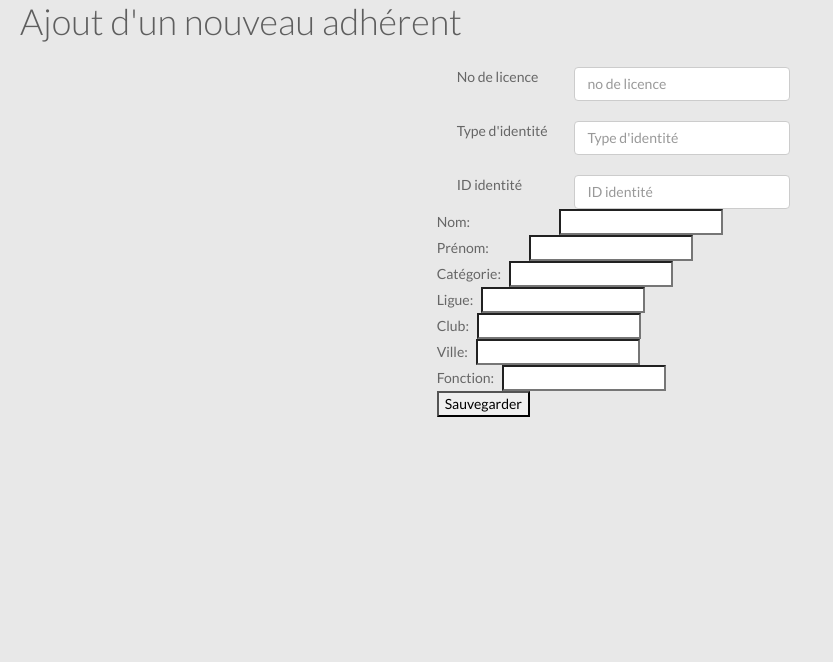
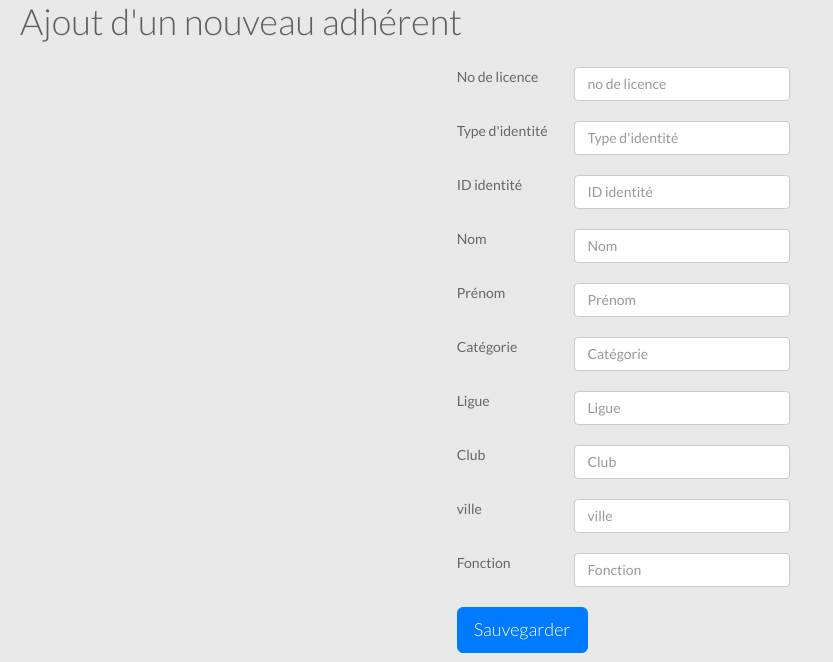
Before and after one commit to brookkk/espacefinassure, a PHP site: page /webapp/ajouter_adherent.php in a window 1280 px wide. Shown: the part 138-800 px from the top of the page, without its empty margins (0-833 px from the left). Run offline with PHP 8.4, Linux system fonts and the light colour scheme; a user stored in the database is signed in; some libraries are stand-ins or nearby versions.

Commit message:
ajout adherent form01

```diff
--- a/webapp/ajouter_adherent.php
+++ b/webapp/ajouter_adherent.php
@@ -112,11 +112,59 @@ if(!$_SESSION['pseudo'])
     </div>
   </div>
 
+            <div class="form-group row">
+    <label for="nom" class="col-sm-2 col-form-label">Nom</label>
+    <div class="col-sm-4">
+      <input type="text" class="form-control" name="nom" placeholder="Nom">
+    </div>
+  </div>
+
+      <div class="form-group row">
+    <label for="prenom" class="col-sm-2 col-form-label">Prénom</label>
+    <div class="col-sm-4">
+      <input type="text" class="form-control" name="prenom" placeholder="Prénom">
+    </div>
+  </div>
+
+    <div class="form-group row">
+    <label for="categorie" class="col-sm-2 col-form-label">Catégorie</label>
+    <div class="col-sm-4">
+      <input type="text" class="form-control" name="categorie" placeholder="Catégorie">
+    </div>
+  </div>
+
+    <div class="form-group row">
+    <label for="ligue" class="col-sm-2 col-form-label">Ligue</label>
+    <div class="col-sm-4">
+      <input type="text" class="form-control" name="ligue" placeholder="Ligue">
+    </div>
+  </div>
+
+    <div class="form-group row">
+    <label for="club" class="col-sm-2 col-form-label">Club</label>
+    <div class="col-sm-4">
+      <input type="text" class="form-control" name="club" placeholder="Club">
+    </div>
+  </div>
+
+    <div class="form-group row">
+    <label for="Ville" class="col-sm-2 col-form-label">ville</label>
+    <div class="col-sm-4">
+      <input type="text" class="form-control" name="Ville" placeholder="ville">
+    </div>
+  </div>
+
+    <div class="form-group row">
+    <label for="fonction" class="col-sm-2 col-form-label">Fonction</label>
+    <div class="col-sm-4">
+      <input type="text" class="form-control" name="fonction" placeholder="Fonction">
+    </div>
+  </div>
+
 <!--
 No de licence: &nbsp   &nbsp &nbsp &nbsp &nbsp &nbsp   <input type="text" name="no_licence"><br>
 Type d'identité: &nbsp    &nbsp  <input type="text" name="type_d_identite"><br>
 ID identité: &nbsp    &nbsp &nbsp &nbsp &nbsp &nbsp &nbsp  <input type="text" name="id_identite"><br>
--->
 Nom: &nbsp     &nbsp &nbsp &nbsp &nbsp &nbsp &nbsp &nbsp &nbsp &nbsp &nbsp &nbsp &nbsp &nbsp &nbsp  &nbsp <input type="text" name="nom"><br>
 Prénom: &nbsp    &nbsp &nbsp &nbsp &nbsp &nbsp &nbsp  <input type="text" name="prenom"> <br>
 Catégorie: &nbsp      <input type="text" name="categorie"> <br>
@@ -124,9 +172,15 @@ Ligue: &nbsp      <input type="text" name="ligue"><br>
 Club: &nbsp      <input type="text" name="club"><br>
 Ville: &nbsp      <input type="text" name="ville"><br>
 Fonction: &nbsp      <input type="text" name="fonction"><br>
+<input type="submit" value="Sauvegarder">
 
+-->
+<div class="form-group row">
+    <div class="col-sm-10">
+      <button type="submit" class="btn btn-lg btn-primary">Sauvegarder</button>
+    </div>
+  </div>
 
-<input type="submit" value="Sauvegarder">
 
 </form>
 
```
